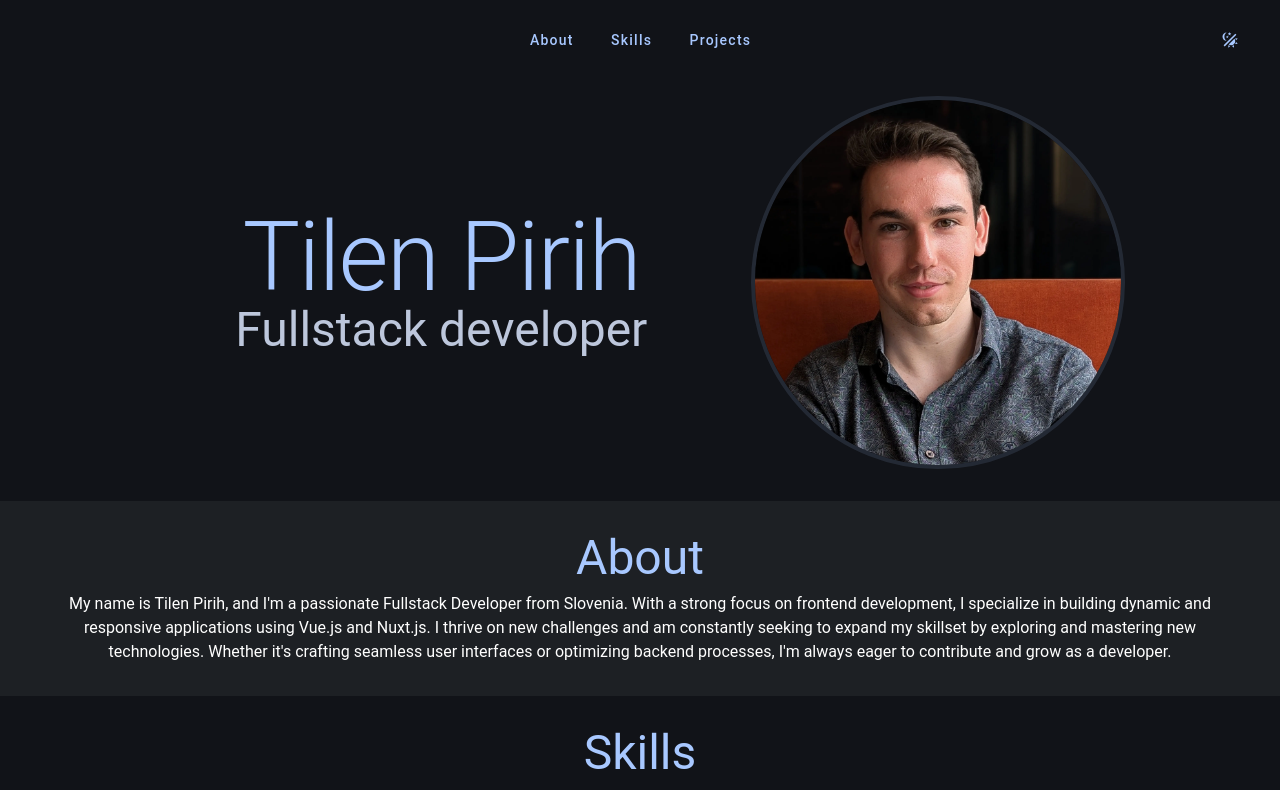
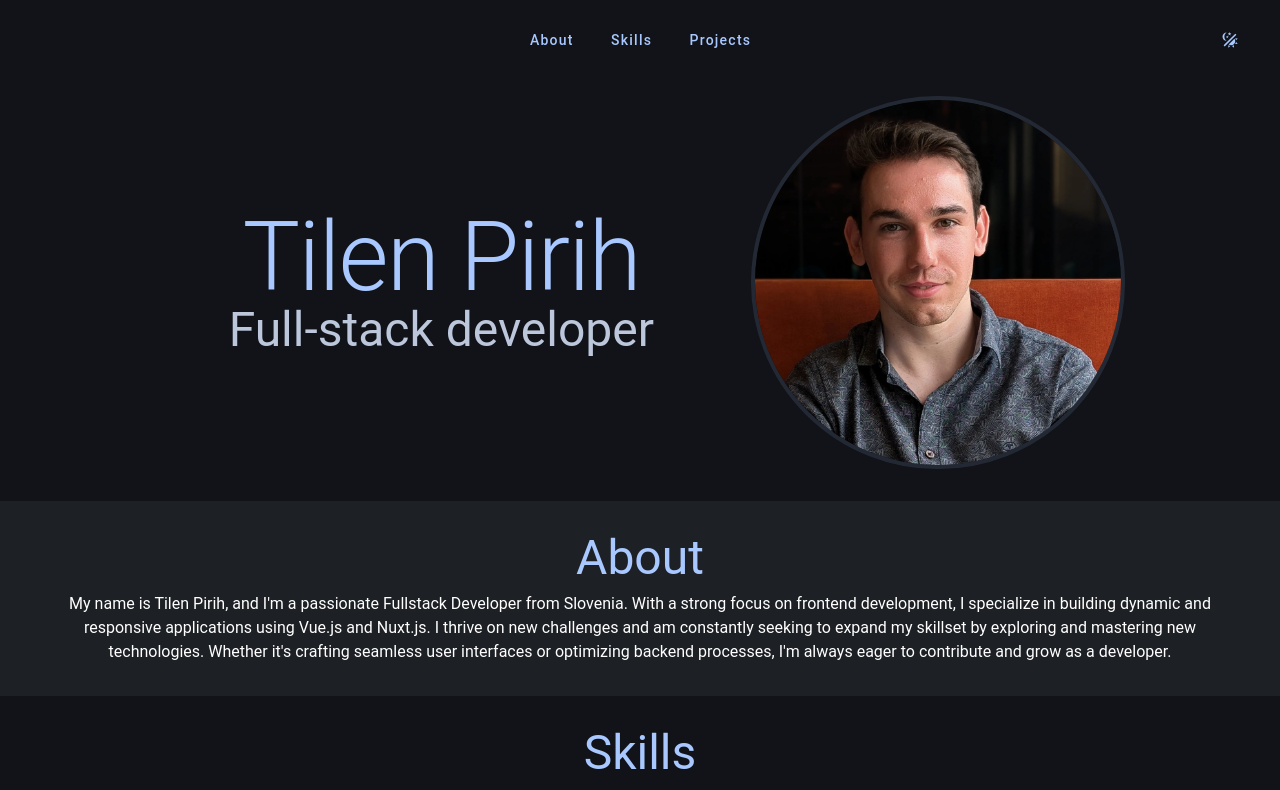
Before and after one commit to tilenpirih/portfolio, a Nuxt app: page / in a window 1280 px wide. Shown: the top 790 px of the page. Built offline with nearby package versions, Linux system fonts and the light colour scheme.

Commit message:
chore: Update "Fullstack" to "Full-stack" in index.vue

```diff
--- a/pages/index.vue
+++ b/pages/index.vue
@@ -34,7 +34,7 @@ const projects = [
             Tilen Pirih
           </div>
           <div data-aos="fade-right" class="text-h4 text-lg-h3  text-center text-secondary">
-            Fullstack developer
+            Full-stack developer
           </div>
         </div>
       </v-col>
```
